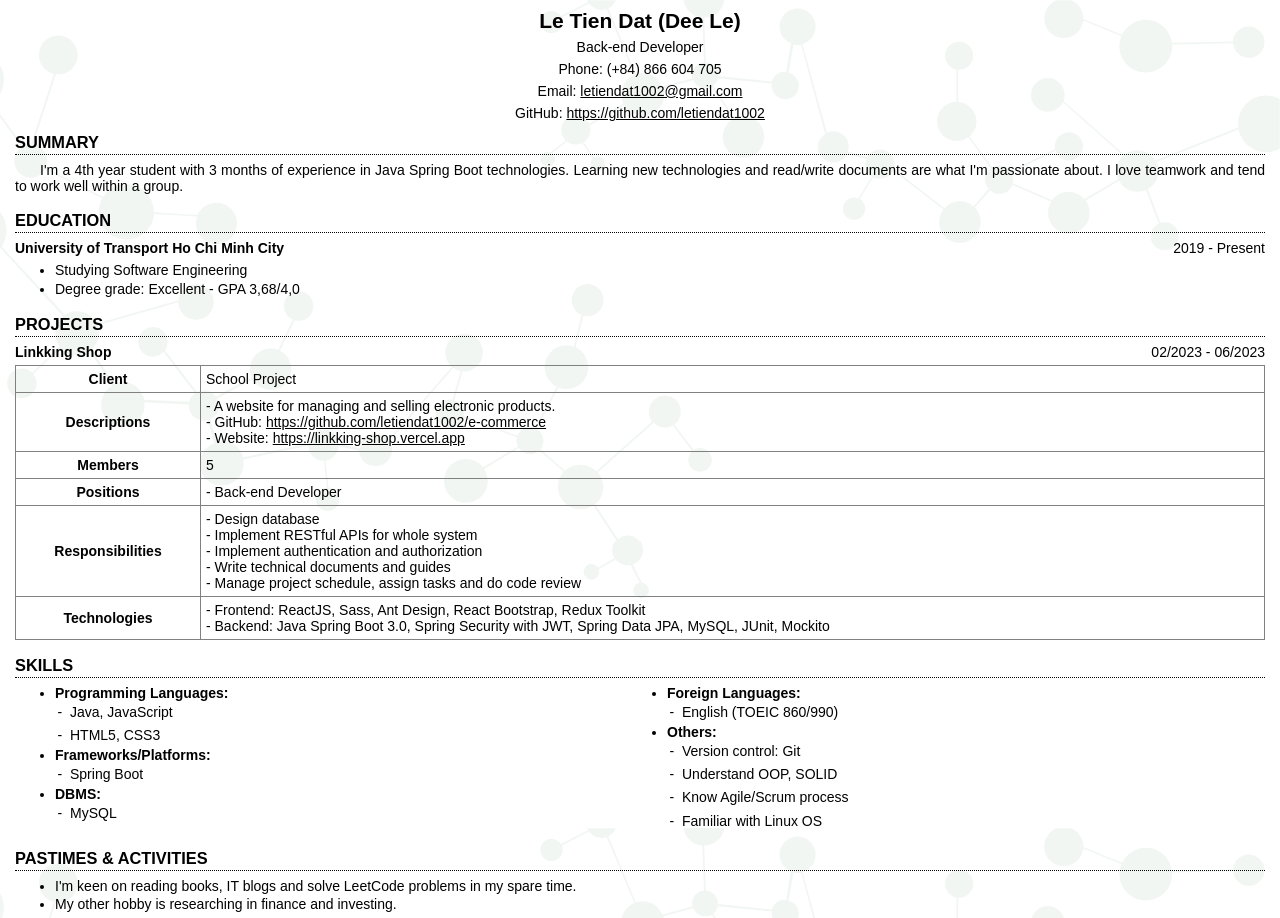
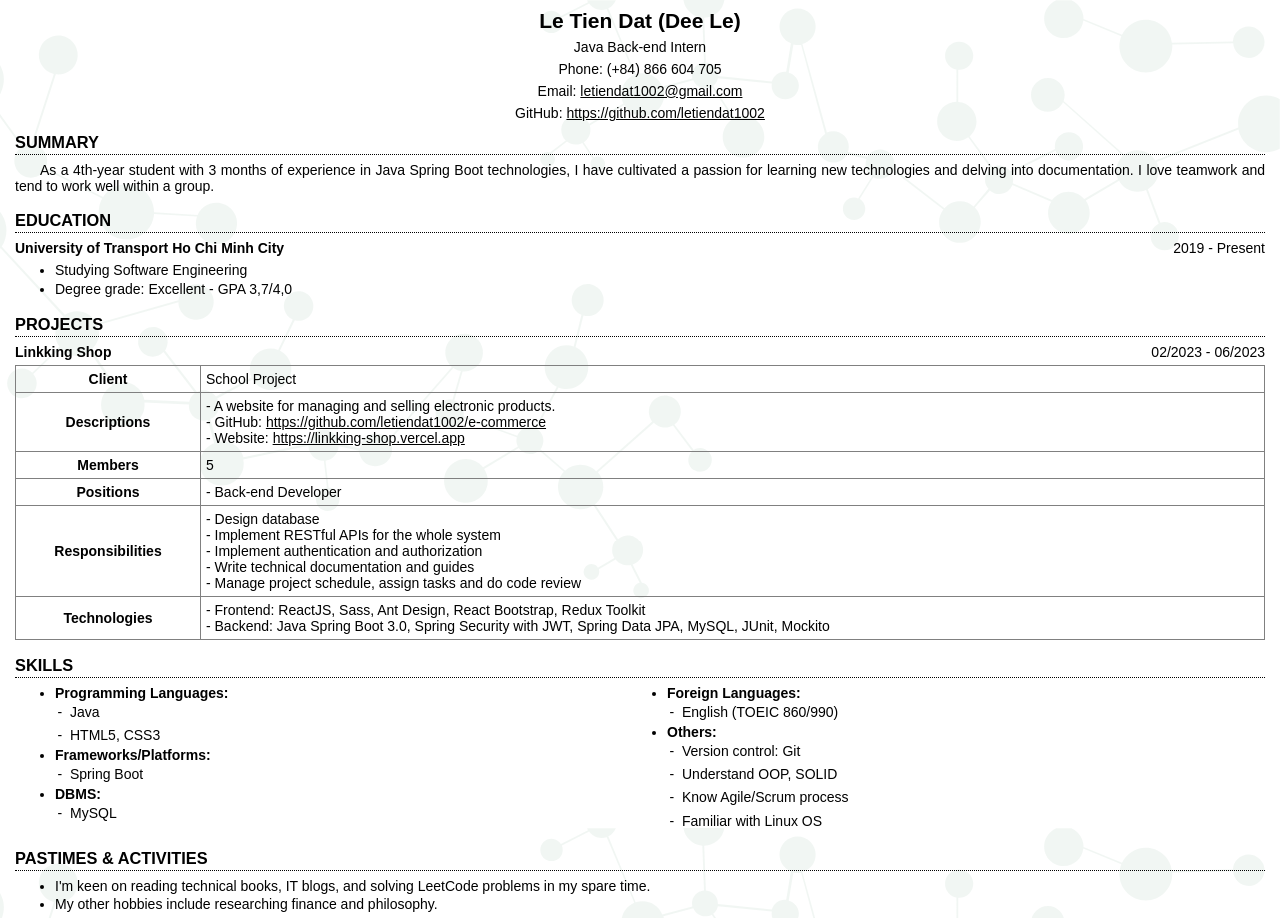
Before and after one commit to letiendat1002/my-cv, a plain HTML site: page index.html in a window 1280 px wide. Drawn offline with Linux system fonts and the light colour scheme.

Commit message:
Update index.html

```diff
--- a/index.html
+++ b/index.html
@@ -12,7 +12,7 @@
   <header>
     <div id="header">
       <h2 align="center">Le Tien Dat (Dee Le)</h2>
-      <p align="center">Back-end Developer</p>
+      <p align="center"> Java Back-end Intern</p>
       <p align="center">Phone: (+84) 866 604 705</p>
       <p align="center">Email: <a href="mailto:letiendat1002@gmail.com" target="_blank">letiendat1002@gmail.com</a></p>
       <p align="center">GitHub: <a rel="noopener" href="https://github.com/letiendat1002"
@@ -25,8 +25,7 @@
     <div id="summary">
       <h3>SUMMARY</h3>
       <hr>
-      <p>I'm a 4th year student with 3 months of experience in Java Spring Boot technologies. Learning new technologies
-        and read/write documents are what I'm passionate about. I love teamwork and tend to work well within a group.
+      <p>As a 4th-year student with 3 months of experience in Java Spring Boot technologies, I have cultivated a passion for learning new technologies and delving into documentation. I love teamwork and tend to work well within a group.
       </p>
     </div>
 
@@ -37,7 +36,7 @@
           Present</span></p>
       <ul>
         <li>Studying Software Engineering</li>
-        <li>Degree grade: Excellent - GPA 3,68/4,0</li>
+        <li>Degree grade: Excellent - GPA 3,7/4,0</li>
       </ul>
     </div>
 
@@ -74,9 +73,9 @@
           <th>Responsibilities</th>
           <td>
             - Design database<br>
-            - Implement RESTful APIs for whole system<br>
+            - Implement RESTful APIs for the whole system<br>
             - Implement authentication and authorization<br>
-            - Write technical documents and guides<br>
+            - Write technical documentation and guides<br>
             - Manage project schedule, assign tasks and do code review
           </td>
         </tr>
@@ -95,7 +94,7 @@
       <ul>
         <li>Programming Languages:
           <ul>
-            <li>Java, JavaScript</li>
+            <li>Java</li>
             <li>HTML5, CSS3</li>
           </ul>
         </li>
@@ -129,8 +128,8 @@
       <h3>PASTIMES & ACTIVITIES</h3>
       <hr>
       <ul>
-        <li>I'm keen on reading books, IT blogs and solve LeetCode problems in my spare time.</li>
-        <li>My other hobby is researching in finance and investing.</li>
+        <li>I'm keen on reading technical books, IT blogs, and solving LeetCode problems in my spare time.</li>
+        <li>My other hobbies include researching finance and philosophy.</li>
       </ul>
     </div>
   </main>
```
